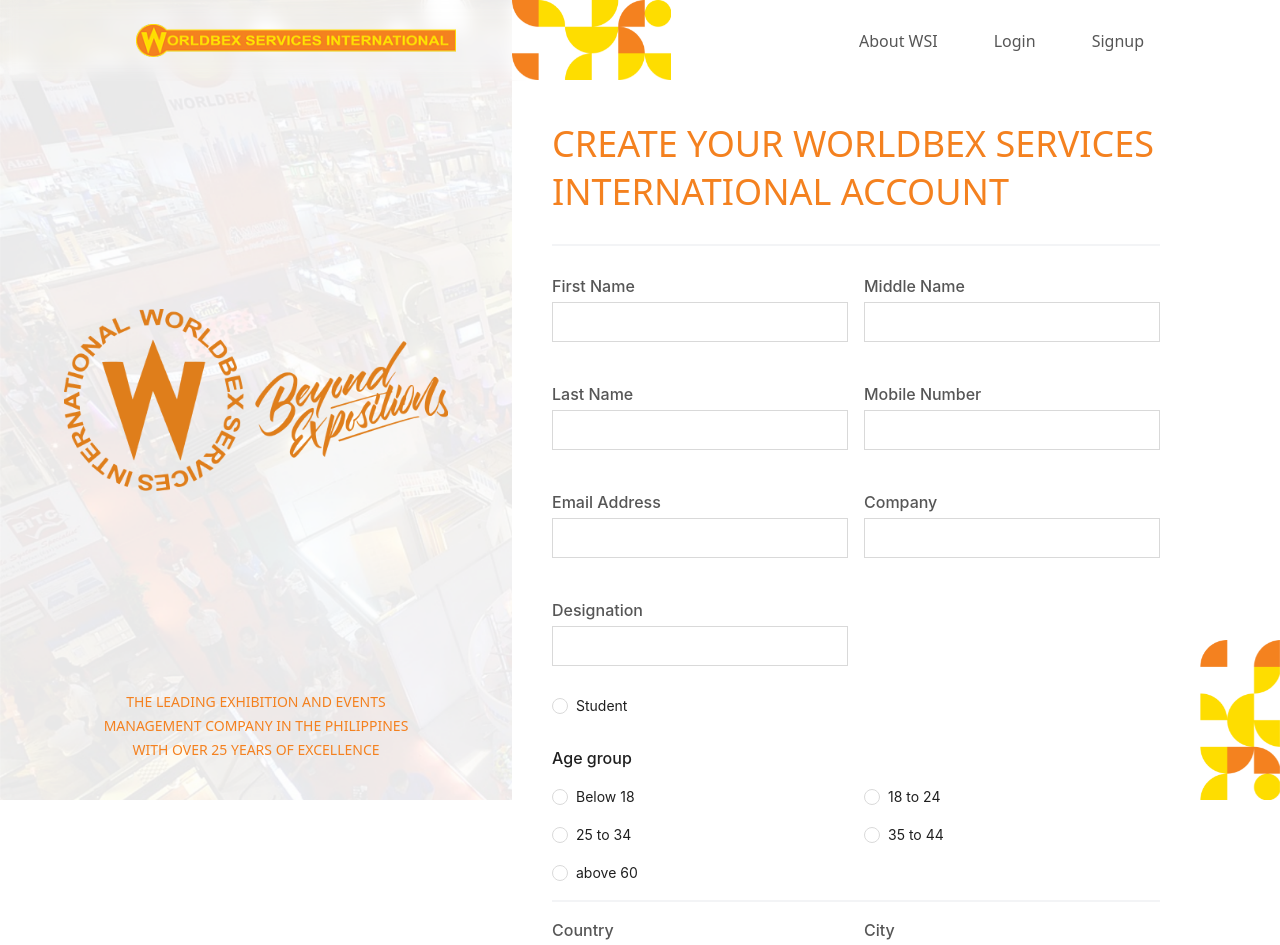
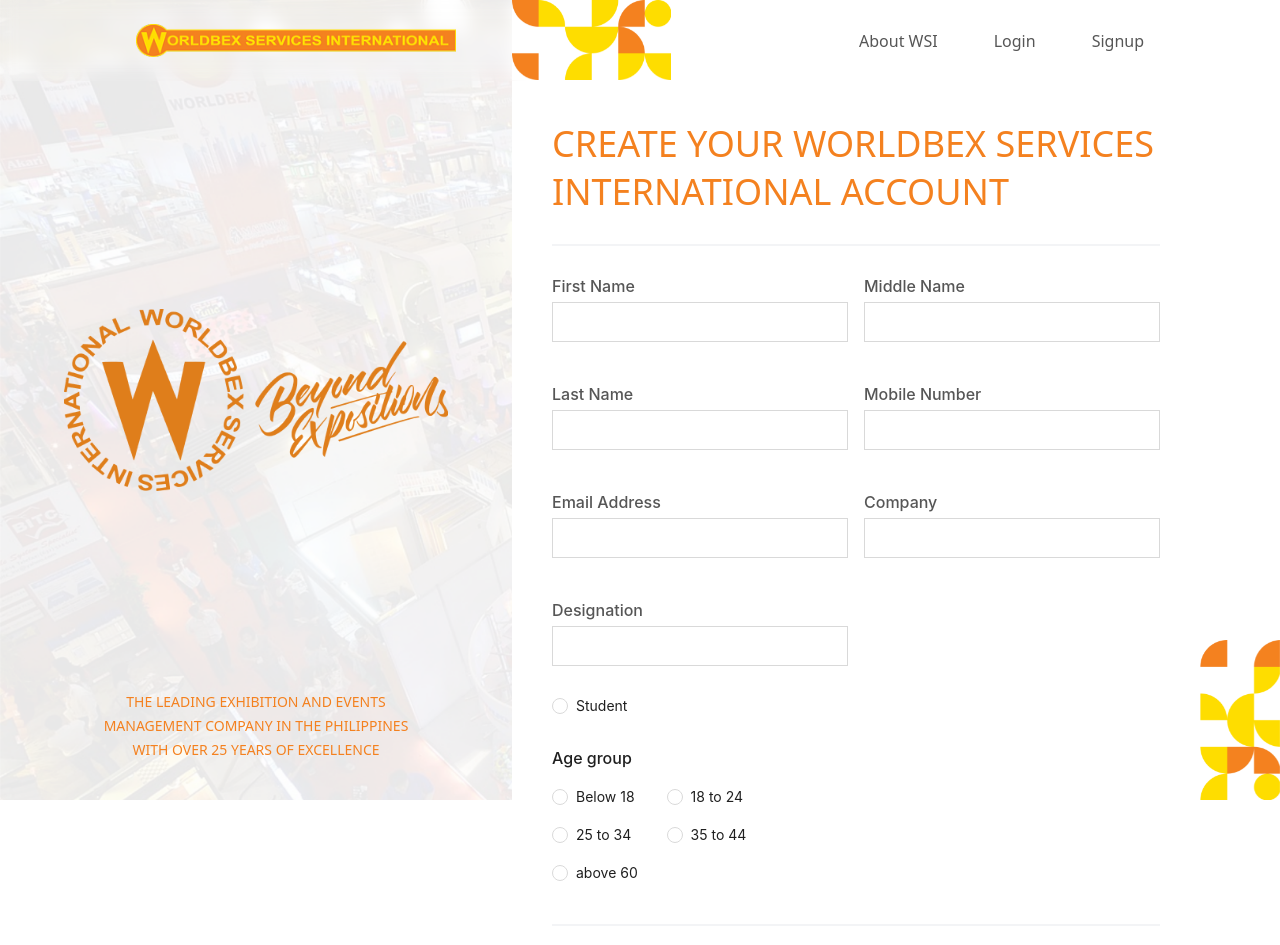
Before and after one commit to Jhoneric12/worldbex, a React (Vite) app: page /registration in a window 1280 px wide. Shown: the top 945 px of the page. Built offline with nearby package versions, Linux system fonts and the light colour scheme; a web font is replaced by a local one.

Commit message:
added Dynamic Global Soft Logo in client layout footer

```diff
--- a/db.json
+++ b/db.json
@@ -49,6 +49,27 @@
     },
     {
       "id": "a0ad"
+    },
+    {
+      "id": "4770"
+    },
+    {
+      "id": "f573"
+    },
+    {
+      "id": "c235"
+    },
+    {
+      "id": "9e89"
+    },
+    {
+      "id": "dbe0"
+    },
+    {
+      "id": "5f87"
+    },
+    {
+      "id": "9163"
     }
   ],
   "events": [
--- a/src/components/layouts/ClientLayout.jsx
+++ b/src/components/layouts/ClientLayout.jsx
@@ -4,11 +4,7 @@
 import HamburgerMenu from "../../assets/images/logo/hambergermenu.png";
 import WorldBexHeader from "../../assets/images/logo/worldbex-logo-header.png";
 import Avatar from "../../assets/images/avatar/matsu-bieber.png";
-import {
-  UserOutlined,
-  AppstoreOutlined,
-  BgColorsOutlined,
-} from "@ant-design/icons";
+import { UserOutlined, AppstoreOutlined, BgColorsOutlined } from "@ant-design/icons";
 import { Layout, Menu, theme, Button, Popover, Segmented } from "antd";
 import { organizers } from "../../data/Organizer";
 import { useWindowSize } from "../../hooks/useWindowSize";
@@ -18,6 +14,7 @@
 import ProfileIcon from "../../assets/images/icon/profile.png";
 import DownloadButtons from "../downaload/DownloadButtons";
 import { useClientStoreAuth } from "../../store/client/useAuth";
+import DGSILOGO from "../../assets/images/organizers/DGSI LOGO.png";
 
 const { Header, Content, Footer, Sider } = Layout;
 
@@ -38,7 +35,6 @@
     navigate("/login");
   };
 
-
   const siderStyle = {
     overflow: "auto",
     height: "100vh",
@@ -57,12 +53,10 @@
     bottom: 0,
     zIndex: 1,
     width: isMobile ? "100%" : collapsed ? "100%" : "calc(100% - 250px)",
-    padding: 10,
-    display: "flex",
-    justifyContent: "center",
     background: token.colorBgBase,
-    flexShrink: 0,
     borderTop: "1px solid #DEE2E6",
+    paddingLeft: isMobile ? "0.9rem" : "2.5rem",
+    paddingRight: isMobile ? "0.9rem" : "2.5rem",
   };
 
   const headerStyle = {
@@ -201,12 +195,19 @@
           </div>
         </Content>
         <Footer style={footerStyle}>
-          <div className="flex flex-col items-center py-2">
-            <h1 className="text-center text-sm text-[#5E5E5E]">Organizers</h1>
-            <div className="flex justify-center items-center whitespace-nowrap w-full overflow-x-auto lg:overflow-hidden">
-              <div className="flex gap-2">
+          <div className="flex justify-center gap-6">
+            <div className="flex flex-col items-center">
+              <h1 className="text-center text-sm text-gray-400 font-medium whitespace-nowrap">
+                Powered by
+              </h1>
+              <img src={DGSILOGO} alt="Dynamic Global Soft Inc." className="w-20 h-14" />
+            </div>
+            <div className="flex flex-col items-center">
+              <h1 className="text-center text-sm text-gray-400 font-medium">Organizers</h1>
+              <div className="flex justify-center items-center whitespace-nowrap w-full overflow-x-auto lg:overflow-hidden ">
+                <div className="flex gap-3">
                   {organizers.map((org, index) => (
-                  <div key={index} className="p-2 shrink-0 md:shrink-1">
+                    <div key={index} className=" shrink-0 xl:shrink-1">
                       <img
                         src={org.image}
                         loading="lazy"
@@ -218,6 +219,7 @@
                 </div>
               </div>
             </div>
+          </div>
         </Footer>
       </Layout>
     </Layout>
--- a/src/pages/landingPage/Login.jsx
+++ b/src/pages/landingPage/Login.jsx
@@ -98,7 +98,7 @@
 
               <div className="mt-4 flex justify-center gap-4 items-center">
                 <span>Don't have an account?</span>
-                <NavLink>
+                <NavLink to={"/registration"}>
                   <span className="text-primary-color font-semibold hover:underline">Register</span>
                 </NavLink>
               </div>
--- a/src/pages/landingPage/Registration.jsx
+++ b/src/pages/landingPage/Registration.jsx
@@ -122,13 +122,17 @@
               </div>
               <div>
                 <h1 className="font-medium text-base">Age group</h1>
-                <div className="py-4 flex flex-col gap-4 lg:grid lg:grid-cols-2">
-                  <Radio>Below 18</Radio>
-                  <Radio>18 to 24</Radio>
-                  <Radio>25 to 34</Radio>
-                  <Radio>35 to 44</Radio>
-                  <Radio>above 60</Radio>
-                </div>
+                <Form.Item>
+                  <Radio.Group>
+                    <div className="py-4 flex flex-col gap-4 lg:grid lg:grid-cols-2">
+                      <Radio value={"Below 18"}>Below 18</Radio>
+                      <Radio value={"18 to 24"}>18 to 24</Radio>
+                      <Radio value={"25 to 34"}>25 to 34</Radio>
+                      <Radio value={"35 to 44"}>35 to 44</Radio>
+                      <Radio value={"above 60"}>above 60</Radio>
+                    </div>
+                  </Radio.Group>
+                </Form.Item>
               </div>
               <hr className="border border-gray-100 w-full mb-4" />
               <div className="grid xl:grid-cols-2 xl:gap-4 ">
@@ -201,7 +205,7 @@
 
               <div className="mt-4 flex justify-center gap-4 items-center">
                 <span>Already have an account?</span>
-                <NavLink>
+                <NavLink to={"/login"}>
                   <span className="text-primary-color font-semibold hover:underline">Login</span>
                 </NavLink>
               </div>
```
Also changed, not shown: src/assets/images/organizers/DGSI LOGO.png (added). Lines whose indentation alone changed are shown as unchanged.
